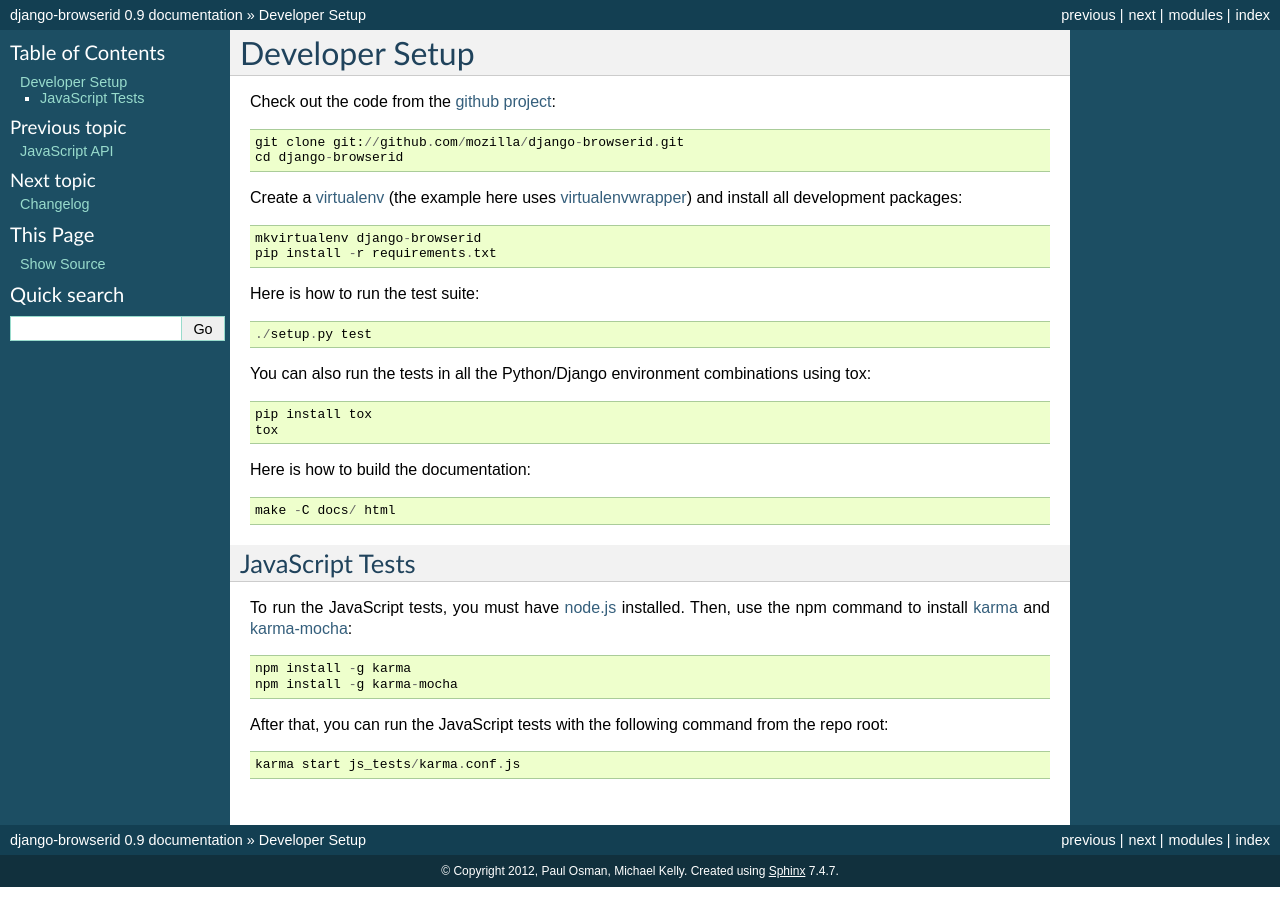
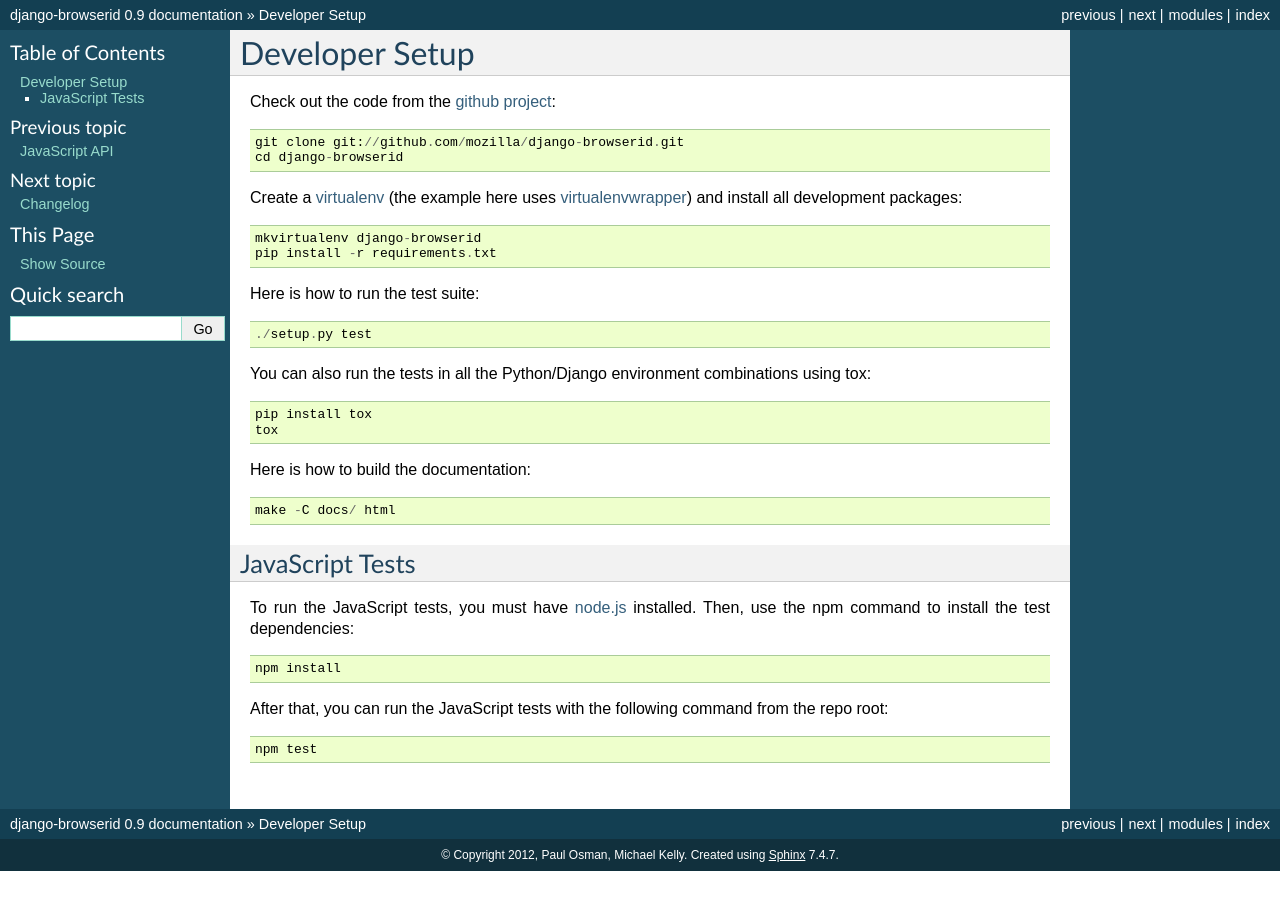
Before and after one commit to mozilla/django-browserid, a Sphinx documentation site: the page built from docs/dev/devsetup.rst, in a window 1280 px wide. Built offline with Sphinx 7.4.7, drawn with Linux system fonts in a browser that asks for light colours.

Commit message:
Add package.json for easier install of JS test dependencies.

```diff
--- a/docs/dev/devsetup.rst
+++ b/docs/dev/devsetup.rst
@@ -30,15 +30,14 @@ Here is how to build the documentation::
 JavaScript Tests
 ----------------
 To run the JavaScript tests, you must have `node.js`_  installed. Then, use the
-npm command to install karma_ and `karma-mocha`_::
+npm command to install the test dependencies::
 
-    npm install -g karma
-    npm install -g karma-mocha
+    npm install
 
 After that, you can run the JavaScript tests with the following command from
 the repo root::
 
-    karma start js_tests/karma.conf.js
+    npm test
 
 
 .. _`github project`: https://github.com/mozilla/django-browserid
```
Also changed, not shown: package.json (added, +22 -0 lines).
